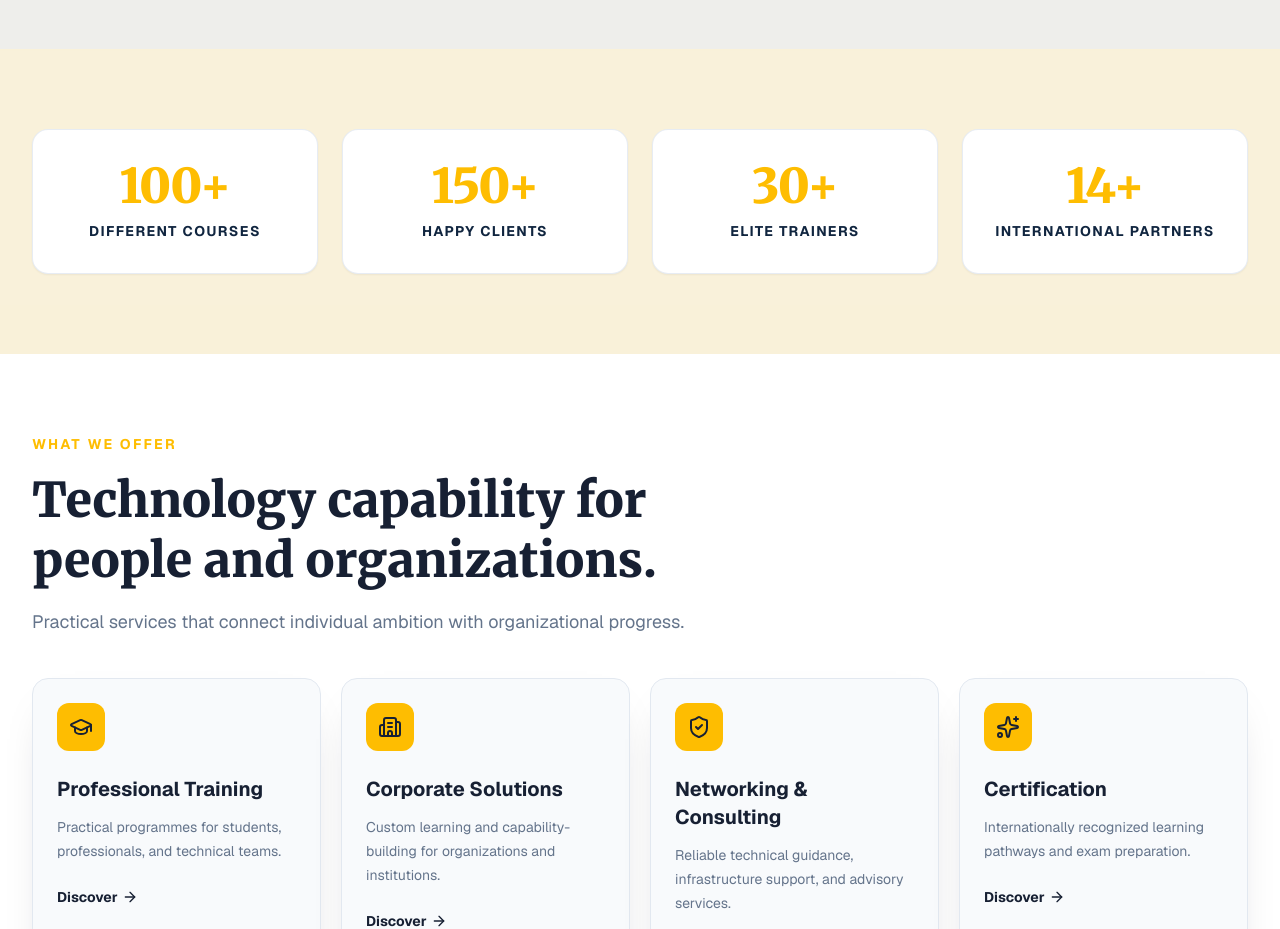
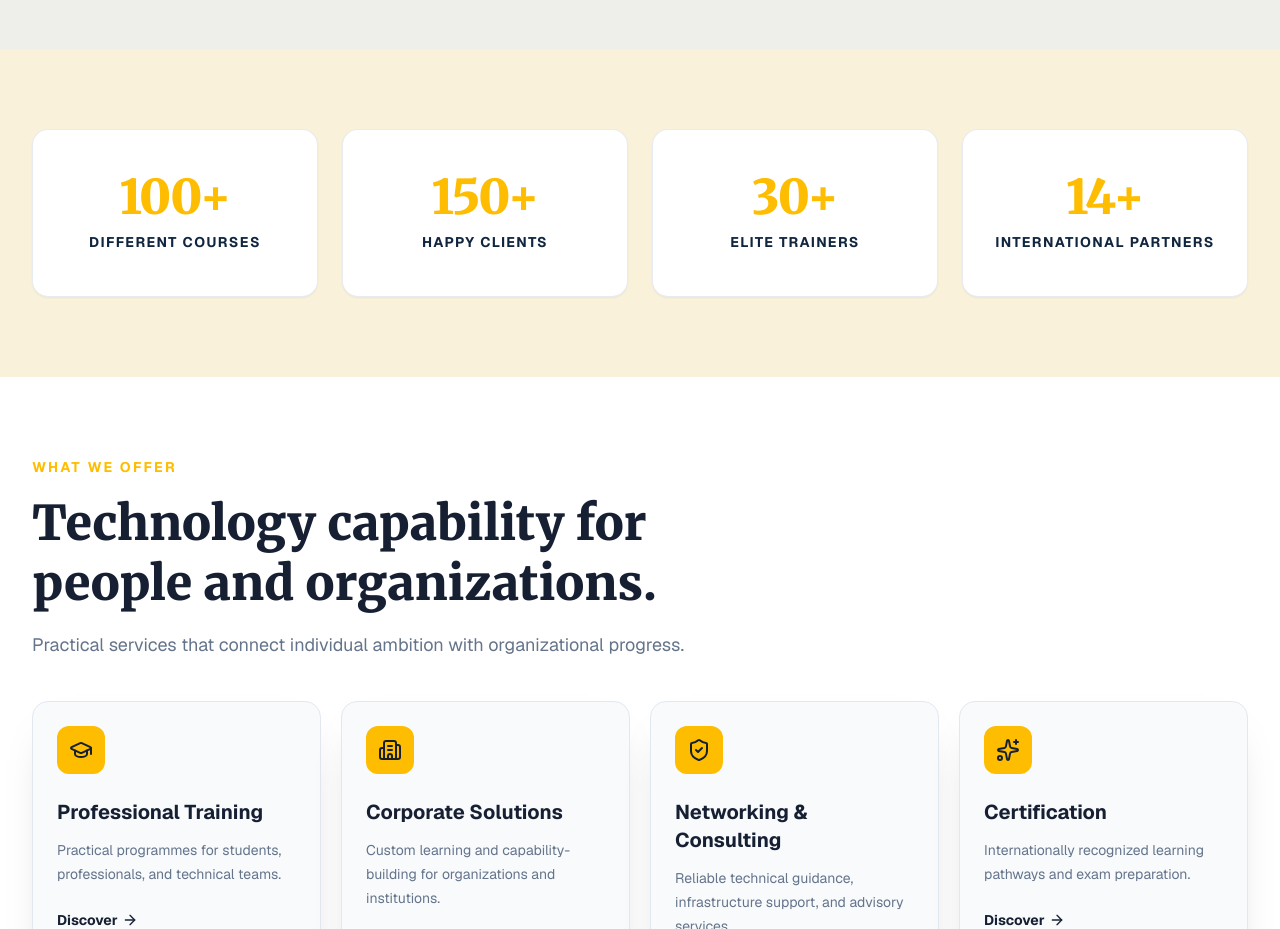
Before and after one commit to FedhiJob/Itsc, a Next.js app in the folder apps/web/: page / in a window 1280 px wide. Shown: the part 1220-2149 px from the top of the page. Built offline with nearby package versions, Linux system fonts and the light colour scheme; no server answers.

Commit message:
style(home): elevate stats section metrics into refined cards

```diff
--- a/apps/web/src/components/sections/stats-section.tsx
+++ b/apps/web/src/components/sections/stats-section.tsx
@@ -21,7 +21,8 @@ export function StatsSection({ stats, className }: StatsSectionProps) {
               className="h-full"
               style={{ transitionDelay: `${index * 80}ms` }}
             >
-              <div className="flex h-full flex-col justify-center items-center text-center rounded-2xl border border-gray-200/80 bg-white p-7 sm:p-8 shadow-xs transition-all duration-300 hover:-translate-y-1 hover:border-brand-gold/60 hover:shadow-md">
+              <div className="group relative flex h-full min-h-[168px] flex-col justify-center items-center text-center rounded-2xl border border-gray-200/80 bg-white p-7 sm:p-8 shadow-xs transition-all duration-300 hover:-translate-y-1 hover:border-brand-gold/60 hover:shadow-card overflow-hidden">
+                <div className="absolute top-0 left-0 right-0 h-1 bg-gradient-to-r from-transparent via-brand-gold to-transparent opacity-0 transition-opacity duration-300 group-hover:opacity-100" />
                 <AnimatedValue value={stat.value} />
                 <p className="mt-3 text-xs sm:text-sm font-bold uppercase tracking-[0.1em] text-brand-navy leading-snug">
                   {stat.label}
```
